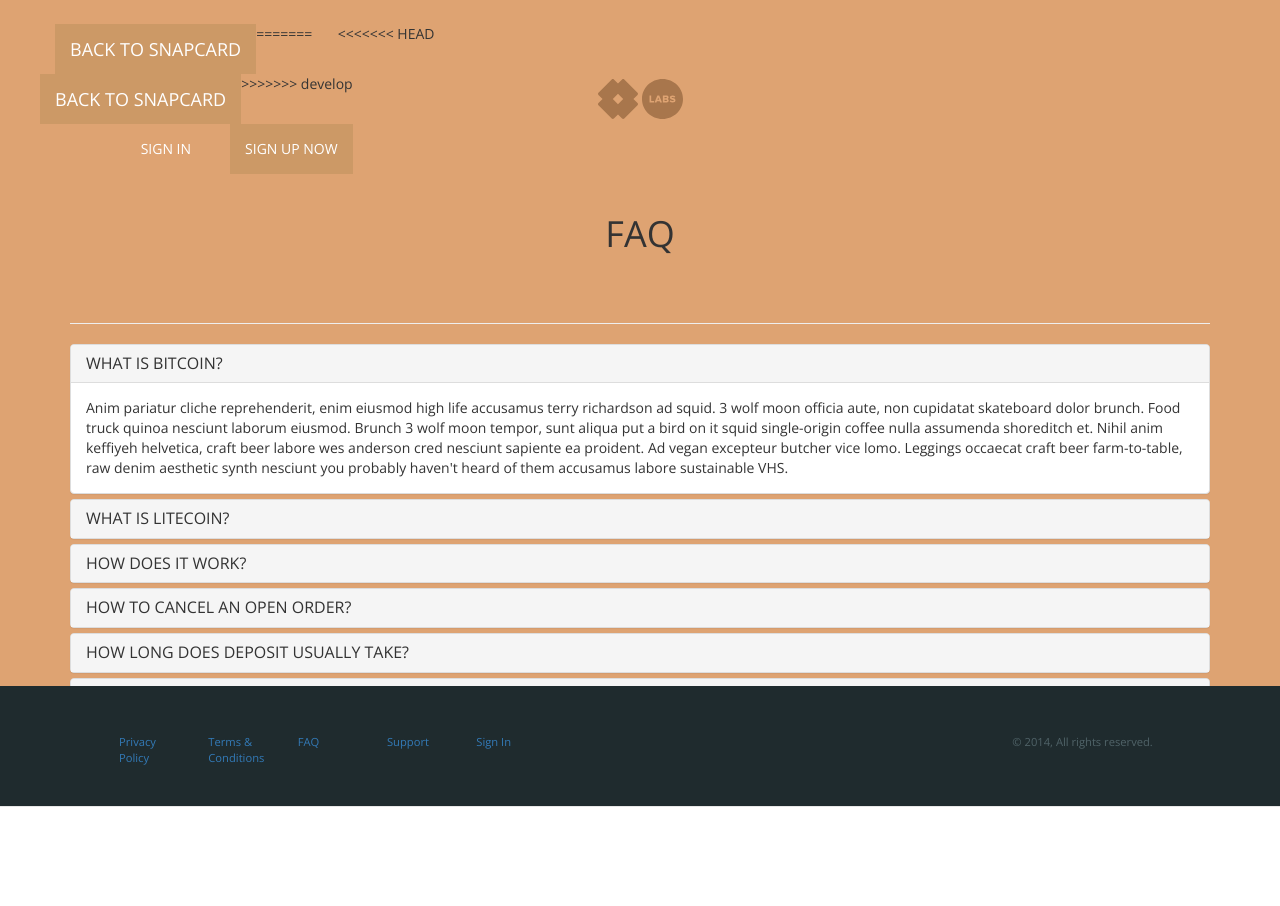
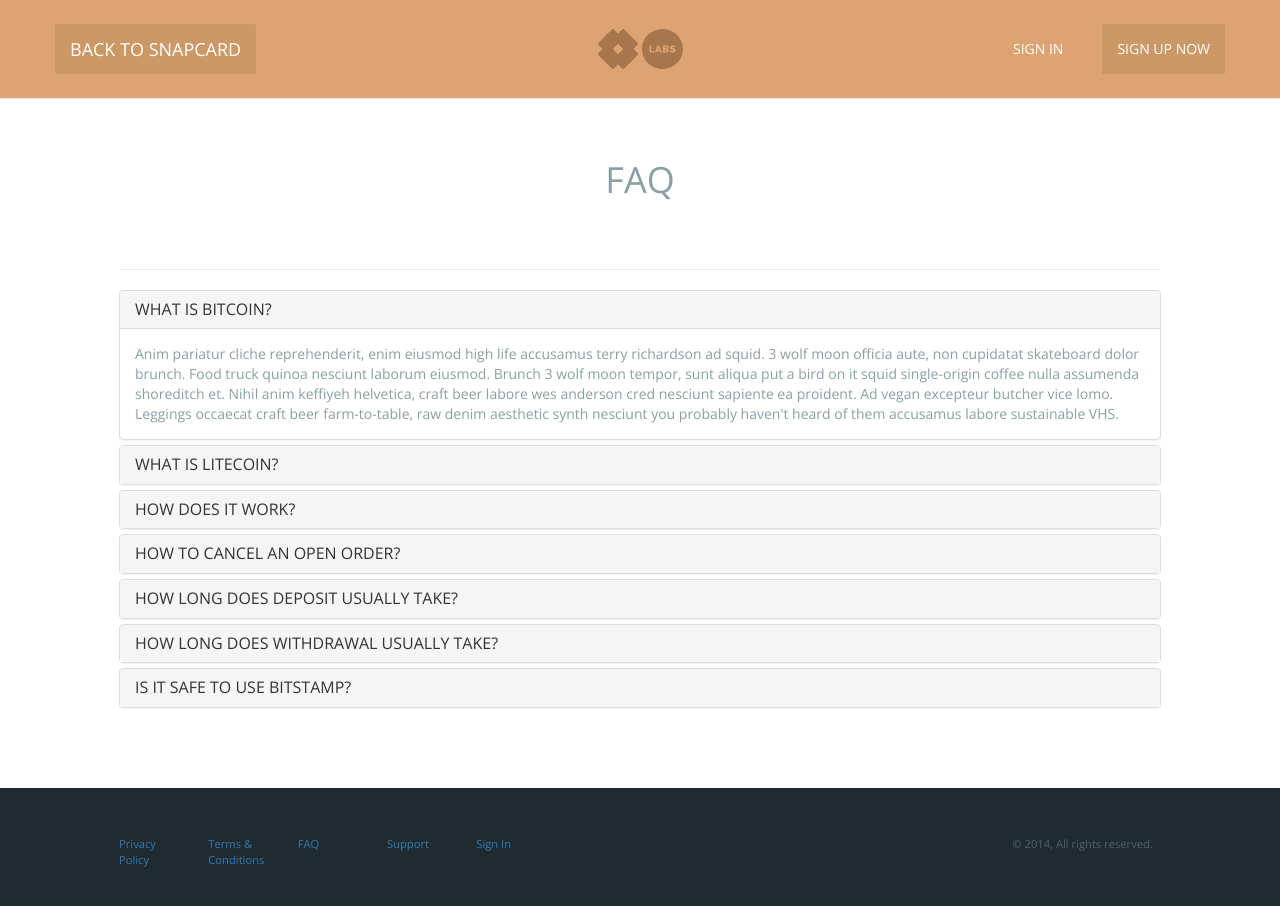
Before and after one commit to bestkao/snapcard_faq, a website: page index.html in a window 1280 px wide. Before the commit the page ends 800 px from the top, so only its background shows below. Drawn offline with nearby package versions, Linux system fonts and the light colour scheme.

Commit message:
merge with 'develop'

```diff
--- a/index.html
+++ b/index.html
@@ -31,38 +31,6 @@
     <!-- Fixed navbar -->
     <div class="navbar navbar-default navbar-fixed-top" role="navigation">
       <div class="container">
-<<<<<<< HEAD
-        <div class="navbar-header">
-          <a class="navbar-brand" href="">BACK TO SNAPCARD</a>
-          <!-- REAL WORK IN PROGRESS STUFF --
-          <ul class="nav navbar-nav">
-            <li class="active"><a href="#">Home</a></li>
-            <li><a href="#about">About</a></li>
-            <li><a href="#contact">Contact</a></li>
-            <li class="dropdown">
-              <a href="#" class="dropdown-toggle" data-toggle="dropdown">Dropdown <b class="caret"></b></a>
-              <ul class="dropdown-menu">
-                <li><a href="#">Action</a></li>
-                <li><a href="#">Another action</a></li>
-                <li><a href="#">Something else here</a></li>
-                <li class="divider"></li>
-                <li class="dropdown-header">Nav header</li>
-                <li><a href="#">Separated link</a></li>
-                <li><a href="#">One more separated link</a></li>
-              </ul>
-            </li>
-          </ul>
-          <div id="login-form-wrap">
-            <span id="login-notch" class="inline-block"></span>
-            <form id="login-form" method="post" action="https://snapcard.com/login">
-              <input type="hidden" name="login-submit" value="true">
-              <input id="login-name" type="text" name="username" value="" placeholder="Email" tabindex="1">
-              <input id="login-password" type="password" name="password" value="" placeholder="Password" tabindex="2">
-              <button type="submit" id="login-submit" class="login-submit" tabindex="3">Sign in</button>
-            </form>
-          </div>
-          <!-- -->
-=======
         <!-- Back to main -->
         <div>
           <button type="button" class="navbar-toggle" data-toggle="collapse" data-target=".navbar-collapse">
@@ -74,7 +42,6 @@
         </div>
         <div class="navbar-header row v-center">
           <a class="navbar-brand" href="#">BACK TO SNAPCARD</a>
->>>>>>> develop
         </div>
         <!-- Centered logos -->
         <div class="navbar-header">
--- a/public/style.css
+++ b/public/style.css
@@ -58,19 +58,11 @@
 .navbar-default .navbar-brand {
   background-color: #cc9966;
   color: #FFFFFF;
-<<<<<<< HEAD
-=======
   border-radius: 2px;
->>>>>>> develop
 }
 .navbar-default:hover .navbar-brand:hover {
   background-color: #cc9966;
   color: #FFFFFF;
-<<<<<<< HEAD
-}
-.nav-user {
-	float: right;
-=======
   border-radius: 2px;
 }
 .navbar-default .navbar-nav > li > a {
@@ -108,15 +100,9 @@
   padding-bottom: 15px;
   color: #FFFFFF;
   margin-left: 24px;
->>>>>>> develop
 }
 
 /* Body
 - glyphicon-chevron-down
 - http://getbootstrap.com/components/#glyphicons
 */
-<<<<<<< HEAD
-=======
-
-
->>>>>>> develop
```
